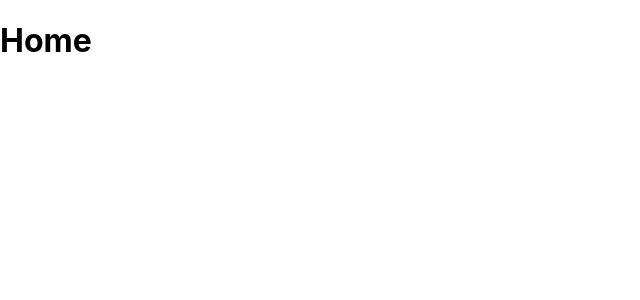
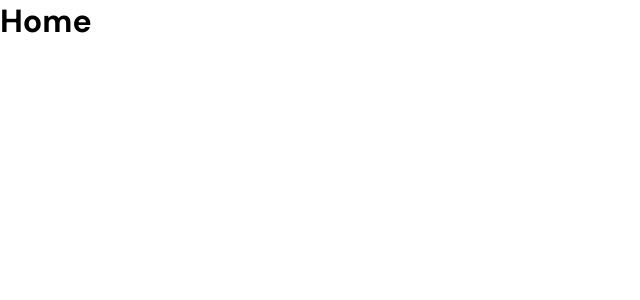
Before and after one commit to FelipeESchmidt/computing-theory-forge, a React (Vite) app: page / in a window 1280 px wide. Shown: the top 300 px of the page, without its empty margins (0-640 px from the left). Built offline with nearby package versions, Linux system fonts and the light colour scheme.

Commit message:
style: changing app font-family and adding global styles

```diff
--- a/index.html
+++ b/index.html
@@ -4,6 +4,13 @@
     <meta charset="UTF-8" />
     <link rel="icon" type="image/svg+xml" href="src/favicon.svg" />
     <meta name="viewport" content="width=device-width, initial-scale=1.0" />
+    <link rel="preconnect" href="https://fonts.googleapis.com" />
+    <link rel="preconnect" href="https://fonts.gstatic.com" crossorigin />
+    <link
+      href="https://fonts.googleapis.com/css2?family=DM+Sans:opsz,wght@9..40,100;9..40,300;9..40,400;9..40,600;9..40,700&family=Ubuntu:wght@300;400;500;700&display=swap"
+      rel="stylesheet"
+    />
+
     <title>Vite App</title>
   </head>
   <body>
--- a/src/index.css
+++ b/src/index.css
@@ -1,7 +1,14 @@
+* {
+  margin: 0;
+  padding: 0;
+  box-sizing: border-box;
+}
+
 body {
   margin: 0;
-  font-family: -apple-system, BlinkMacSystemFont, "Segoe UI", "Roboto", "Oxygen", "Ubuntu",
-    "Cantarell", "Fira Sans", "Droid Sans", "Helvetica Neue", sans-serif;
+  font-family: "DM Sans", -apple-system, BlinkMacSystemFont, "Segoe UI", "Roboto",
+    "Oxygen", "Ubuntu", "Cantarell", "Fira Sans", "Droid Sans", "Helvetica Neue",
+    sans-serif;
   -webkit-font-smoothing: antialiased;
   -moz-osx-font-smoothing: grayscale;
 }
```
